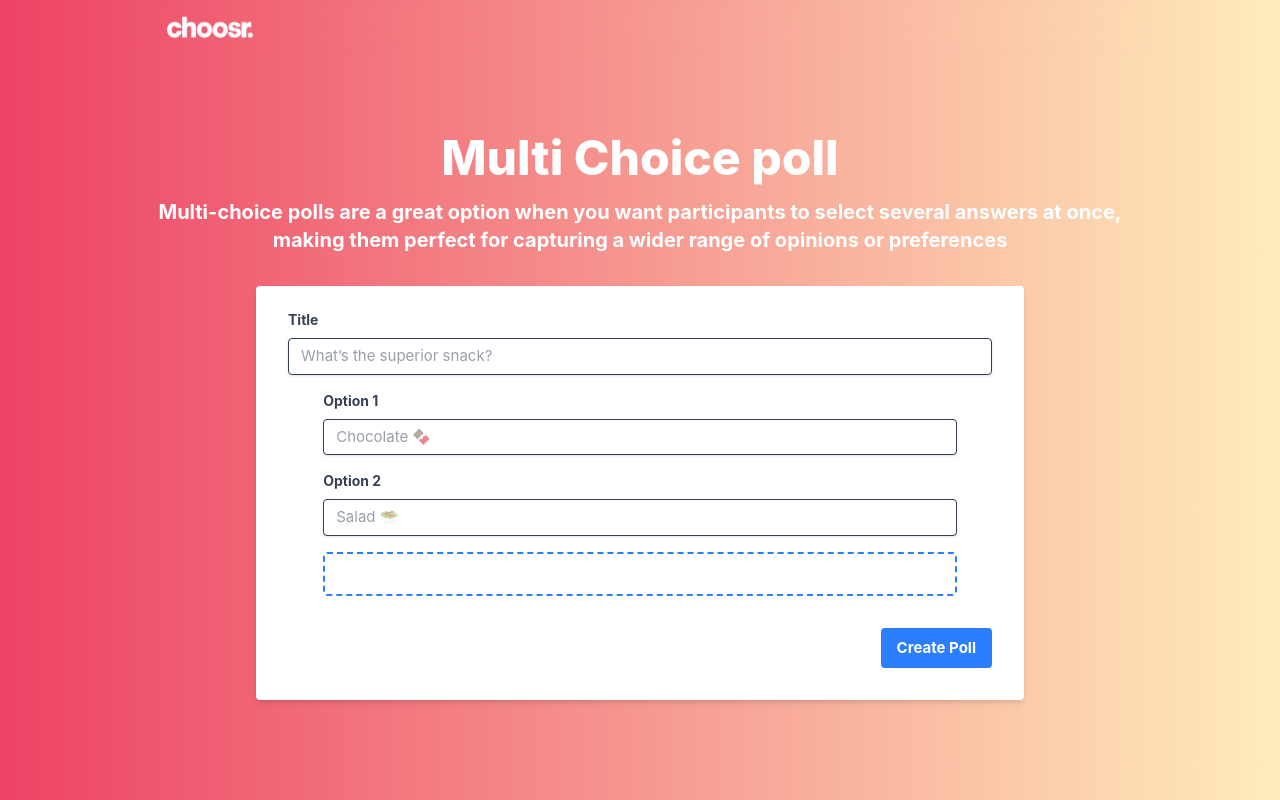
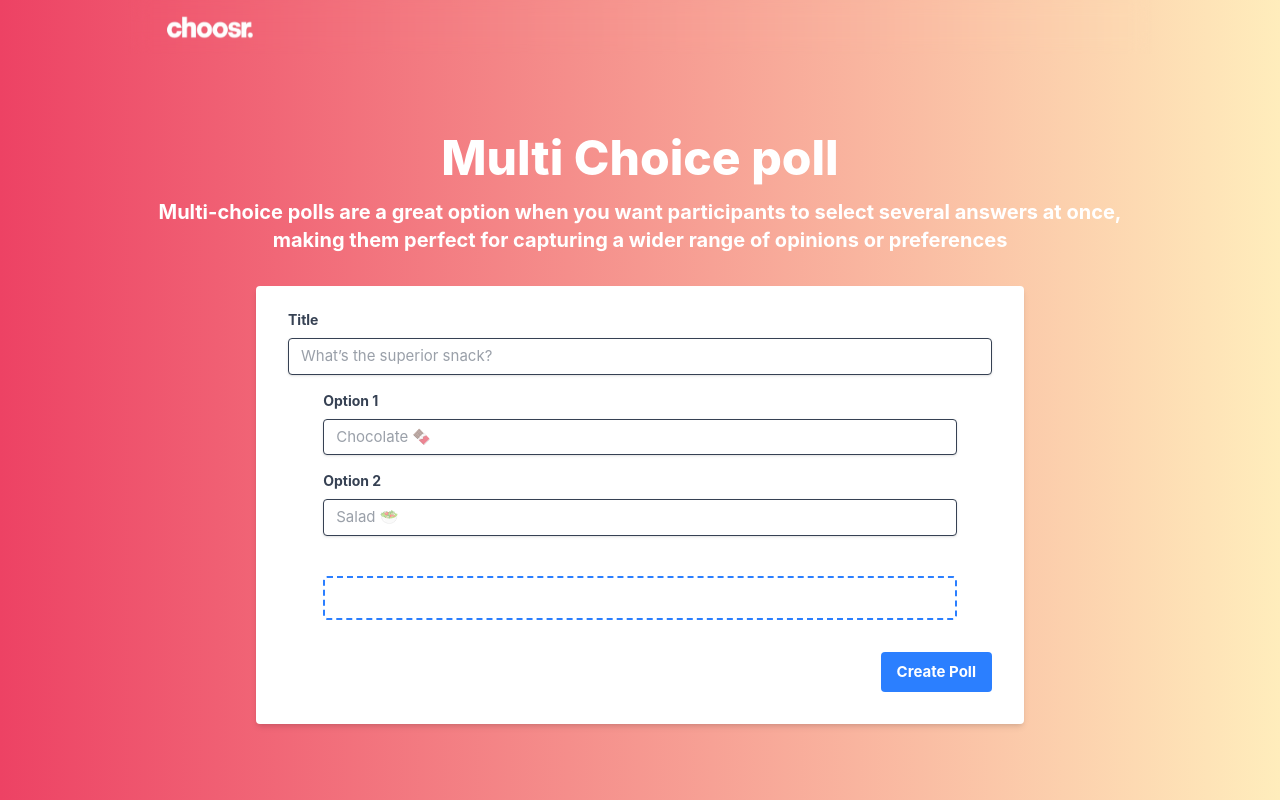
Before and after one commit to TizianMr/choosr, a Vue app: page /multi in a window 1280 px wide. Built offline with nearby package versions, Linux system fonts and the light colour scheme; some icons are missing.

Commit message:
feat: make dynamic form scrollable

```diff
--- a/src/components/DynamicPollForm.vue
+++ b/src/components/DynamicPollForm.vue
@@ -53,7 +53,7 @@ const removeChoice = (index: number) => {
       />
     </div>
 
-    <div class="w-fullflex items-center flex-col">
+    <div class="w-fullflex items-center flex-col max-h-[50vh] overflow-y-auto">
       <div v-for="(input, idx) in choices" :key="idx" class="mb-4 m-auto w-[90%]">
         <label class="block text-sm font-bold mb-2" :for="`option${idx}`">
           Option {{ idx + 1 }}
@@ -77,8 +77,9 @@ const removeChoice = (index: number) => {
           </button>
         </div>
       </div>
+    </div>
 
-      <div class="mb-8 m-auto w-[90%]">
+    <div class="mb-8 mt-6 m-auto w-[90%]">
       <button
         @click="addChoice"
         class="cursor-pointer border-2 border-dashed border-blue-500 hover:border-blue-700 hover:bg-blue-700 w-full text-white font-bold py-2 px-4 rounded focus:outline-none focus:shadow-outline"
@@ -86,7 +87,6 @@ const removeChoice = (index: number) => {
       >
         <div class="flex justify-center gap-1"><IoAddCircleOutline /> Add option</div>
       </button>
-      </div>
     </div>
 
     <div class="flex items-center justify-end">
```
Lines whose indentation alone changed are shown as unchanged.
